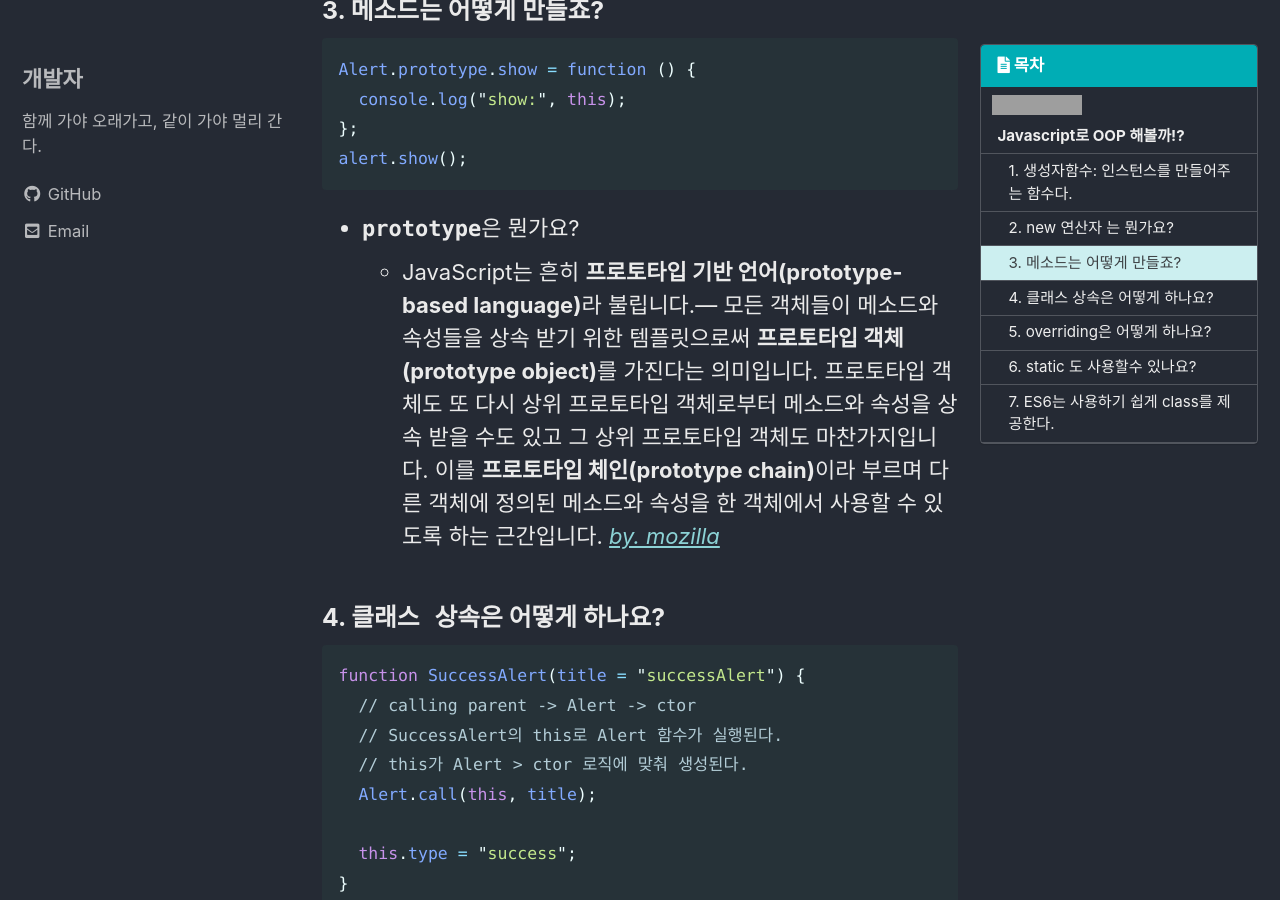
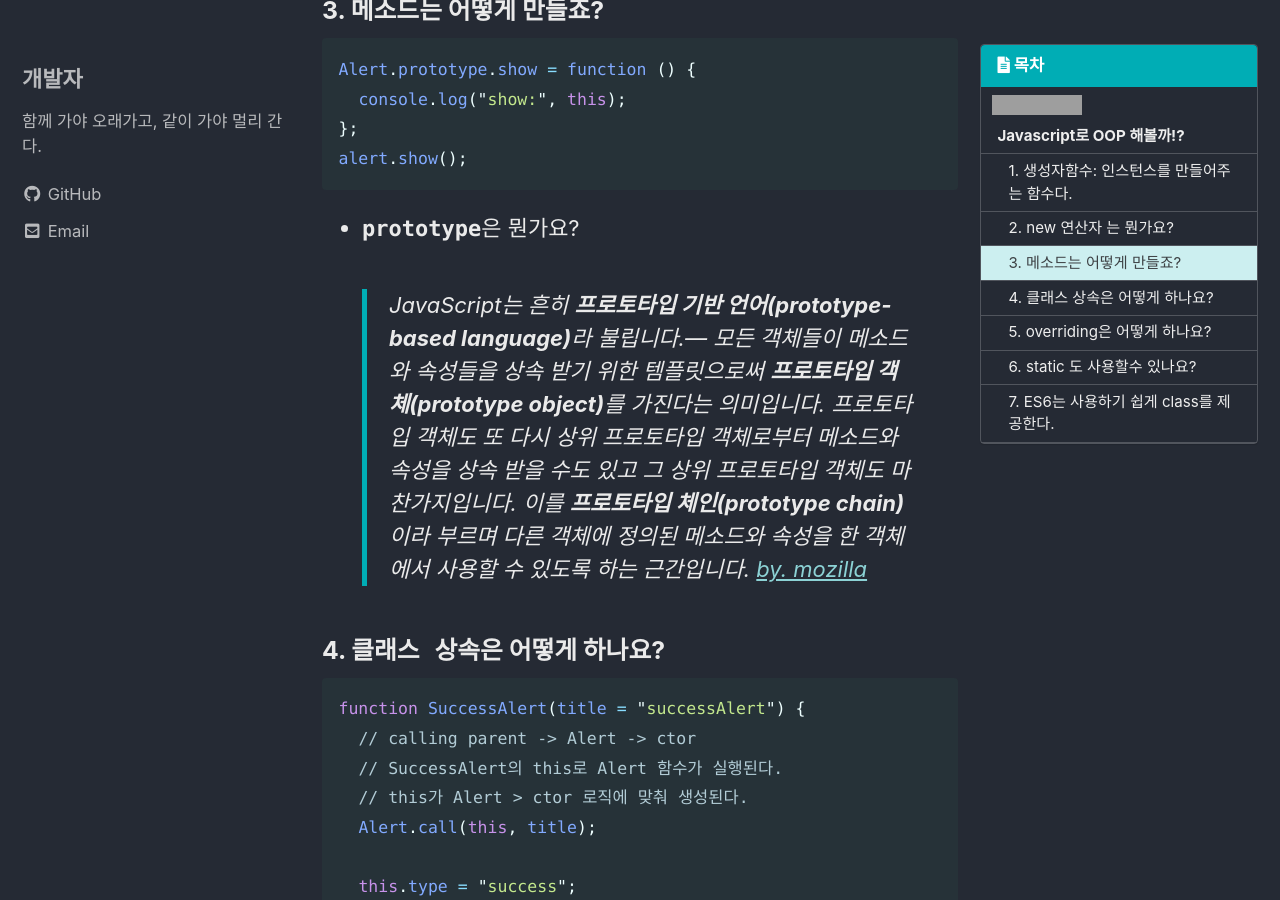
Before and after one commit to orchsik/orchsik.github.io, a Jekyll site: the page built from _posts/2021-05-30-JS-OOP.md, in a window 1280 px wide and 900 px high, scrolled down 1525 px. Built offline with Jekyll 4.4.1, drawn with Linux system fonts in a browser that asks for light colours; cached includes are drawn as plain includes; comment, search, counter and statistics services are not loaded; grey boxes are pictures that could not be loaded.

Commit message:
Update 2021-05-30-JS-OOP.md

````diff
--- a/_posts/2021-05-30-JS-OOP.md
+++ b/_posts/2021-05-30-JS-OOP.md
@@ -65,7 +65,7 @@ alert.show();
 ```
 
 - **`prototype`**은 뭔가요?
-  - JavaScript는 흔히 **프로토타입 기반 언어(prototype-based language)**라 불립니다.— 모든 객체들이 메소드와 속성들을 상속 받기 위한 템플릿으로써 **프로토타입 객체(prototype object)**를 가진다는 의미입니다. 프로토타입 객체도 또 다시 상위 프로토타입 객체로부터 메소드와 속성을 상속 받을 수도 있고 그 상위 프로토타입 객체도 마찬가지입니다. 이를 **프로토타입 체인(prototype chain)**이라 부르며 다른 객체에 정의된 메소드와 속성을 한 객체에서 사용할 수 있도록 하는 근간입니다. [_by. mozilla_](https://developer.mozilla.org/ko/docs/Learn/JavaScript/Objects/Object_prototypes){:target="_blank"}
+> JavaScript는 흔히 **프로토타입 기반 언어(prototype-based language)**라 불립니다.— 모든 객체들이 메소드와 속성들을 상속 받기 위한 템플릿으로써 **프로토타입 객체(prototype object)**를 가진다는 의미입니다. 프로토타입 객체도 또 다시 상위 프로토타입 객체로부터 메소드와 속성을 상속 받을 수도 있고 그 상위 프로토타입 객체도 마찬가지입니다. 이를 **프로토타입 체인(prototype chain)**이라 부르며 다른 객체에 정의된 메소드와 속성을 한 객체에서 사용할 수 있도록 하는 근간입니다. [_by. mozilla_](https://developer.mozilla.org/ko/docs/Learn/JavaScript/Objects/Object_prototypes){:target="_blank"}
 
 
 
````
